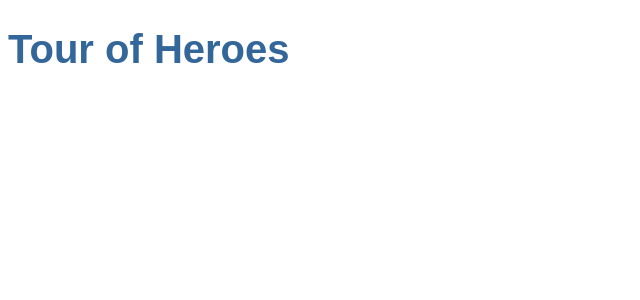
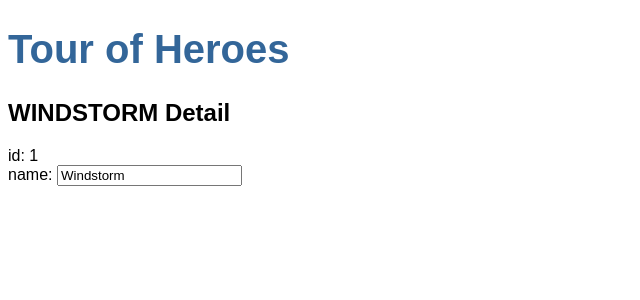
Before and after one commit to dy0110/angular-sample, an Angular app: page / in a window 1280 px wide. Shown: the top 300 px of the page, without its empty margins (0-640 px from the left). Built offline with nearby package versions, Linux system fonts and the light colour scheme.

Commit message:
ヒーローエディターコンポーネント作成

```diff
--- a/src/app/app.component.html
+++ b/src/app/app.component.html
@@ -1,2 +1,3 @@
 <!--The content below is only a placeholder and can be replaced.-->
 <h1>{{ title }}</h1>
+<app-heroes></app-heroes>
--- /dev/null
+++ b/src/app/hero.ts
@@ -0,0 +1,5 @@
+// Heroクラスを定義する
+export class Hero {
+    id: number;
+    name: string;
+}
--- /dev/null
+++ b/src/app/heroes/heroes.component.html
@@ -0,0 +1,15 @@
+<!-- | を囲って書式設定(表示値の加工を行う) -->
+<h2>{{ hero.name | uppercase }} Detail</h2>
+<div>
+  <span>
+    id:
+  </span>
+  {{ hero.id }}
+</div>
+<div>
+  <label
+    >name:
+    <!-- [(ngModel)] は、Angularの双方向データバインディング構文 -->
+    <input [(ngModel)]="hero.name" placeholder="name" />
+  </label>
+</div>
--- /dev/null
+++ b/src/app/heroes/heroes.component.ts
@@ -0,0 +1,21 @@
+import { Component, OnInit } from '@angular/core';
+import { Hero } from "../hero";
+
+@Component({
+  selector: 'app-heroes',
+  templateUrl: './heroes.component.html',
+  styleUrls: ['./heroes.component.css']
+})
+export class HeroesComponent implements OnInit {
+
+  hero : Hero = {
+    id: 1,
+    name: 'Windstorm'
+  }
+
+  constructor() { }
+  // 初期化イベント
+  ngOnInit() {
+  }
+
+}
```
Also changed, not shown: src/app/app.module.ts (+8 -2 lines), src/app/heroes/heroes.component.css (added), 2 other files (tests, documents, lock files or other folders).
